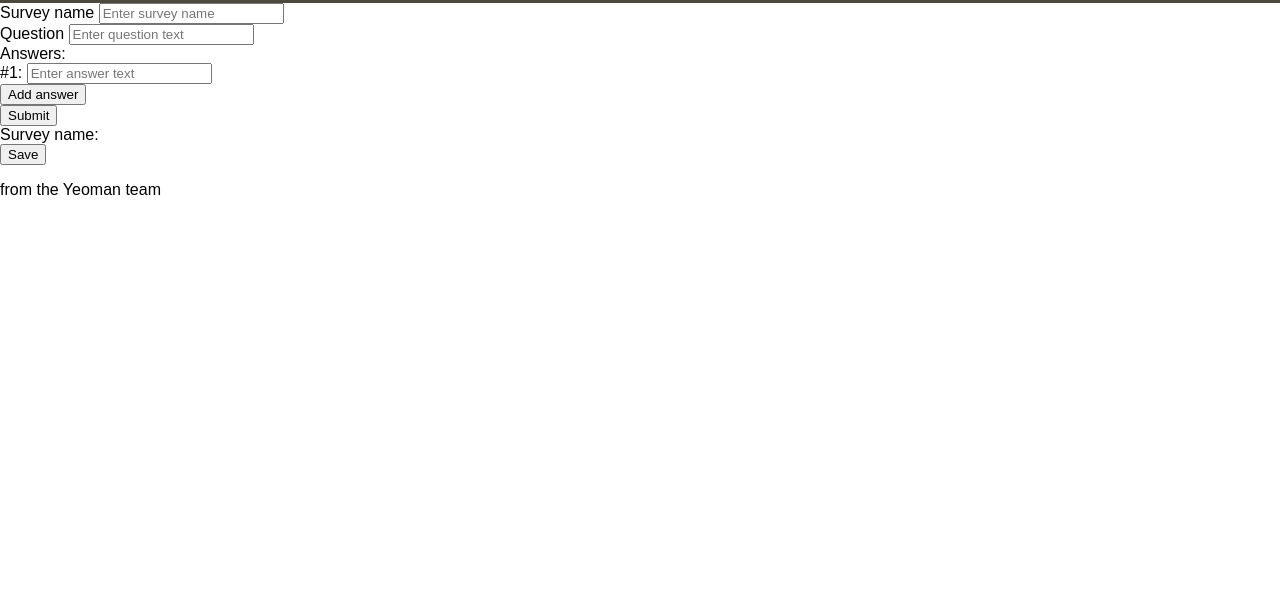
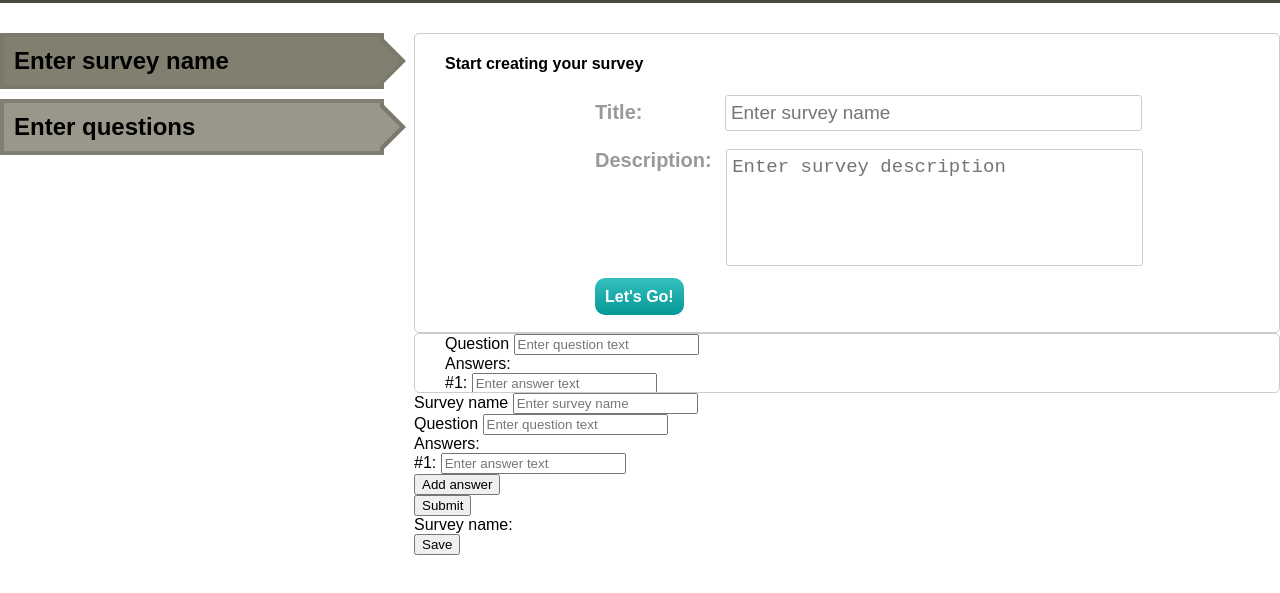
Before and after one commit to KolibriDev/tm-survey, a website: page app/index.html at #/create in a window 1280 px wide. Shown: the part 77-670 px from the top of the page. Drawn offline with nearby package versions, Linux system fonts and the light colour scheme; files that its build step writes are made by us from their sources.

Commit message:
Some css changes to create

```diff
--- a/app/index.html
+++ b/app/index.html
@@ -35,15 +35,11 @@
                     <li><a ng-href="#/list">Take survey</a>
                     </li>
                 </ul>
-                <a class="create-button" ng-href="#/create">+ Create survey</a>
+                <a class="tm-button create-button" ng-href="#/create">+ Create survey</a>
             </div>
         </div>
-
-        <div ng-view=""></div>
-
-        <div>
-            <p>
-                <span></span>from the Yeoman team</p>
+        <div class="container">
+            <div ng-view=""></div>
         </div>
     </div>
 
--- a/app/scripts/controllers/create.js
+++ b/app/scripts/controllers/create.js
@@ -7,7 +7,7 @@ angular.module('tmSurveyApp').controller('CreateCtrl', function($scope, $resourc
     $scope.question.answers = [{
         val: ''
     }];
-
+    $scope.step = "1";
     $scope.addQuestion = function() {
         $scope.questions.push($scope.question);
         $scope.question = {};
@@ -28,4 +28,8 @@ angular.module('tmSurveyApp').controller('CreateCtrl', function($scope, $resourc
             questions: $scope.questions
         });
     };
+
+    $scope.setStep = function (step) {
+        $scope.step = step;
+    };
 });
--- /dev/null
+++ b/app/styles/arrow.less
@@ -0,0 +1,40 @@
+.arrow_box {
+    position: relative;
+    background: #99978A;
+    border: 4px solid #817F70;
+    &.active {
+        background: #817F70;
+        border: 4px solid #7a796a;
+    }
+}
+.arrow_box:after, .arrow_box:before {
+    left: 100%;
+    top: 50%;
+    border: solid transparent;
+    content: " ";
+    height: 0;
+    width: 0;
+    position: absolute;
+    pointer-events: none;
+}
+.arrow_box:after {
+    border-color: rgba(129, 127, 112, 0);
+    border-left-color: #99978A;
+    border-width: 20px;
+    margin-top: -20px;
+}
+.arrow_box:before {
+    border-color: rgba(122, 121, 106, 0);
+    border-left-color: #7a796a;
+    border-width: 26px;
+    margin-top: -26px;
+}
+.active{
+	&.arrow_box:before {
+		border-left-color: #7a796a;
+	}
+
+	&.arrow_box:after {
+		border-left-color: #817F70;
+	}
+}
--- /dev/null
+++ b/app/styles/create.less
@@ -0,0 +1,70 @@
+.create-container {
+    margin-top:30px;
+
+    .left-box {
+        width: 30%;
+        float: left;
+        h2 {
+            margin: 10px;
+        }
+        .arrow_box{
+        	margin-bottom: 10px;
+        }
+    }
+    .right-box {
+        width: 70%;
+        float: left;
+        padding-left: 30px;
+        .enter-box {
+            border: 1px solid #ccc;
+            border-radius: 5px;
+            height: 60px;
+            padding-left: 30px;
+            overflow: hidden;
+            button {
+                margin-left: 150px;
+            }
+            &.active{
+            	height: 300px;
+            }
+        }
+        .survey-title, .survey-description {
+            span {
+                margin-left: 150px;
+                color: #999;
+                font-weight: bold;
+                font-size: 20px;
+                margin-right: 10px;
+            }
+        }
+        .survey-title {
+            span {
+                margin-right: 78px;
+            }
+        }
+        .survey-description {
+            textarea {
+                height: 117px;
+                resize: none;
+            }
+            span {
+                vertical-align: top;
+            }
+        }
+        .fancy-input {
+            border: 1px solid #ccc;
+            padding: 6px 0px 6px 5px;
+            border-radius: 3px;
+            font-size: 19px;
+            width: 50%;
+        }
+        .button {
+            background-color: #adc93f;
+            background: linear-gradient(#35c0c0 0%, #049795 100%);
+            margin-left: 150px;
+        }
+        .button:hover {
+            background: linear-gradient(#43CBCB 0%, #029795 100%);
+        }
+    }
+}
--- a/app/styles/head.less
+++ b/app/styles/head.less
@@ -10,6 +10,9 @@
     margin-left: auto;
     margin-right: auto;
     position: relative;
+    li {
+        display: inline-block;
+        padding: 8px 15px 8px 0px;
         a {
             color: #999;
             font-size: 16px;
@@ -19,9 +22,6 @@
         a:hover {
             color: white;
         }
-    li {
-        display: inline-block;
-        padding: 8px 15px 8px 0px;
     }
     ul {
         padding: 0px;
@@ -43,10 +43,6 @@
         position: absolute;
         right: 10px;
         top: 35px;
-        padding: 10px;
-        color: white;
-        border-radius: 10px;
-        font-family: Arial, Helvetica, sans-serif;
         background-color: #adc93f;
         background: linear-gradient(#adc93f 0%, #a5c956 100%);
     }
--- a/app/styles/main.less
+++ b/app/styles/main.less
@@ -1,5 +1,28 @@
+*, *:before, *:after {
+    -moz-box-sizing: border-box;
+    -webkit-box-sizing: border-box;
+    box-sizing: border-box;
+}
 @import url(head.less);
- body{
-  margin: 0;
-  font-family: Arial,Helvetica,sans-serif;
- }
+@import url(arrow.less);
+@import url(create.less);
+ body {
+    margin: 0;
+    font-family: Arial, Helvetica, sans-serif;
+}
+.container {
+    width: auto;
+    min-width: 768px;
+    max-width: 1400px;
+    margin-left: auto;
+    margin-right: auto;
+}
+.tm-button {
+    padding: 10px;
+    color: white;
+    border-radius: 10px;
+    font-family: Arial, Helvetica, sans-serif;
+    font-size: 16px;
+    font-weight: bold;
+    text-decoration: none;
+}
--- a/app/views/create.html
+++ b/app/views/create.html
@@ -1,5 +1,20 @@
-<div>
-<div>
+<div class="create-container">
+    <div class="left-box">
+        <div class="arrow_box" ng-class="{'active':step=='1'}">
+            <h2>Enter survey name</h2>
+        </div>
+        <div class="arrow_box" ng-class="{'active':step=='2'}">
+            <h2>Enter questions</h2>
+        </div>
+    </div>
+    <div class="right-box">
+        <div class="enter-box" ng-class="{'active':step=='1'}">
+            <ng-include src="'views/create_step1.html'"></ng-include>
+        </div>
+        <div class="enter-box" ng-class="{'active':step=='2'}">
+            <ng-include src="'views/create_step2.html'"></ng-include>
+        </div>
+
         <form role="form">
             <div>
                 <label for="surveyName">Survey name</label>
@@ -15,7 +30,8 @@
                     <label>Answers:</label>
 
                     <div ng-repeat="answer in question.answers">
-                #{{$index+1}}: <input ng-model="answer.val" type="text" name="surveyAnswer" placeholder="Enter answer text">
+                        #{{$index+1}}:
+                        <input ng-model="answer.val" type="text" name="surveyAnswer" placeholder="Enter answer text">
                     </div>
                     <button ng-click="addAnswer()">Add answer</button>
 
@@ -25,7 +41,6 @@
             </div>
 
         </form>
-</div>
         <div>
             Survey name: {{surveyName}}
 
@@ -41,3 +56,4 @@
         </div>
         <button ng-click="insertSurvey()">Save</button>
     </div>
+</div>
--- /dev/null
+++ b/app/views/create_step1.html
@@ -0,0 +1,23 @@
+<div ng-hide="step!='1'">
+    <div>
+        <h4>Start creating your survey</h4>
+    </div>
+
+    <label class="survey-title">
+        <span>Title:</span>
+        <input class="fancy-input" ng-model="surveyName" type="text" id="surveyName" placeholder="Enter survey name">
+    </label>
+    <br>
+    <br>
+    <label class="survey-description">
+        <span>Description:</span>
+        <textarea ng-model="surveyDescription" class="fancy-input" placeholder="Enter survey description"></textarea>
+    </label>
+    <br>
+    <br>
+    <a class="tm-button button" ng-click="setStep('2')">Let's Go!</a>
+</div>
+
+<div ng-hide="step=='1'">
+        <h5>{{surveyName}}</h5>
+</div>
--- /dev/null
+++ b/app/views/create_step2.html
@@ -0,0 +1,19 @@
+<div>
+    <div>
+        <label for="surveyText">Question</label>
+        <input ng-model="question.text" type="text" id="surveyText" placeholder="Enter question text">
+    </div>
+
+    <div>
+        <label>Answers:</label>
+
+        <div ng-repeat="answer in question.answers">
+            #{{$index+1}}:
+            <input ng-model="answer.val" type="text" name="surveyAnswer" placeholder="Enter answer text">
+        </div>
+        <button ng-click="addAnswer()">Add answer</button>
+
+
+    </div>
+    <button ng-click="addQuestion()">Submit</button>
+</div>
```
Lines whose indentation alone changed are shown as unchanged.
